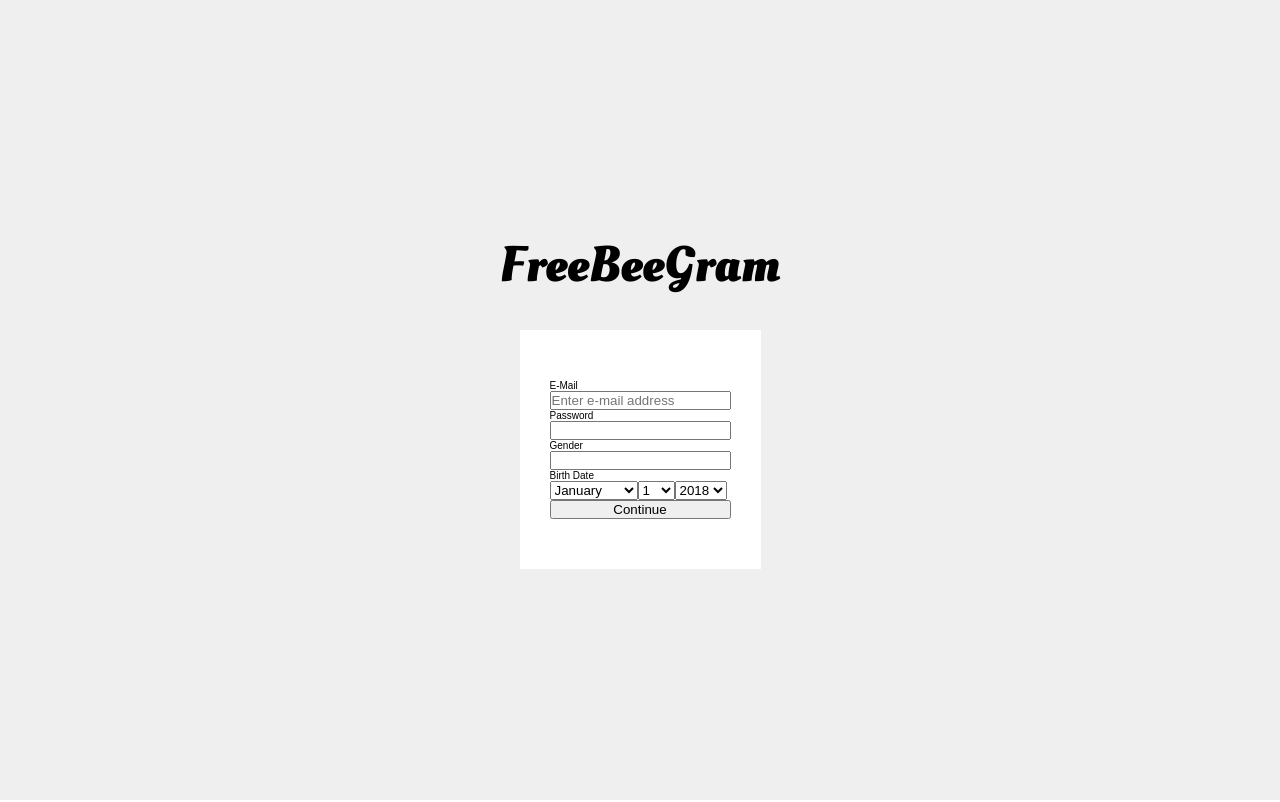
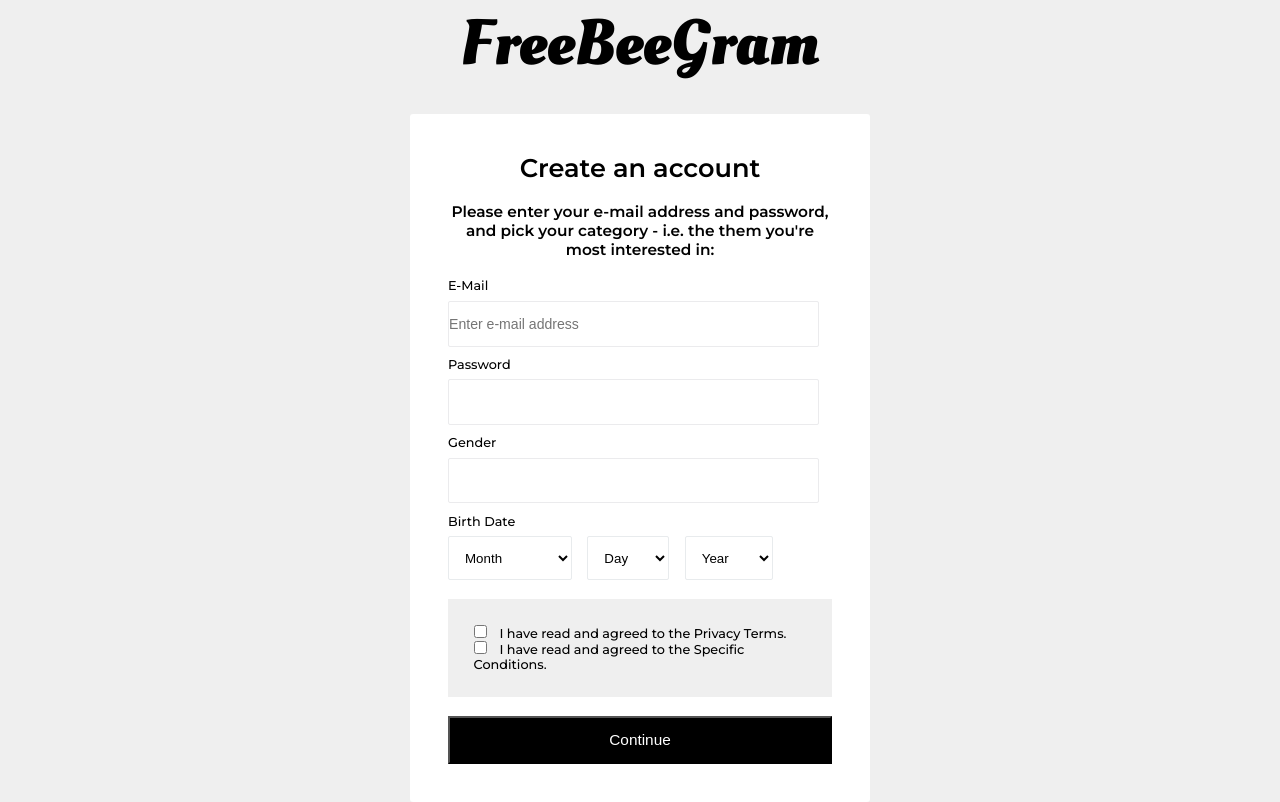
Before and after one commit to FreeBeeGram/FreeBeeGram, a React app in the folder client/: page / in a window 1280 px wide. Built offline with nearby package versions, Linux system fonts and the light colour scheme.

Commit message:
Finished basic styling for Apply section

```diff
--- a/client/src/App.css
+++ b/client/src/App.css
@@ -5,6 +5,6 @@
 }
 
 html {
-  font-size: 62.5%;
+  font-size: 80%;
   font-family: "Montserrat";
 }
--- a/client/src/components/Apply/Apply.css
+++ b/client/src/components/Apply/Apply.css
@@ -4,23 +4,96 @@
   justify-content: center;
   align-items: center;
   background-color: #efefef;
-  height: 100vh;
 }
 
 .Apply .Header {
   font-family: "Oleo Script";
   font-size: 5rem;
 }
+/* ---- Styling the form ---- */
 
 .Apply .FormContainer {
   background-color: #fff;
-  padding: 5rem 3rem;
-  margin-top: 3rem;
+  padding: 3rem 3rem;
+  margin-top: 2rem;
   display: flex;
   flex-direction: column;
+  width: 30%;
+  border-radius: 3px;
+  box-shadow: 0 1.5rem 4rem rgba(#000, 0.15);
 }
 
 .Apply .Form {
   display: flex;
   flex-direction: column;
 }
+/* ---- Form Header ---- */
+.Apply .FormHeader {
+  font-weight: 600;
+  flex-wrap: wrap;
+}
+
+.FormHeader .FormHeaderText {
+  font-size: 2rem;
+  margin-bottom: 1.5rem;
+  text-align: center;
+}
+
+.FormHeader .FormHeaderDesc {
+  font-size: 1.2rem;
+  margin-bottom: 1.5rem;
+  text-align: center;
+}
+/* ---- Form Labels and Inputs ---- */
+.Apply .FormLabels {
+  margin-bottom: 0.6rem;
+}
+
+.Apply .FormInput {
+  margin-bottom: 0.8rem;
+  height: 3.4rem;
+  font-size: 1.1rem;
+  color: #333;
+  border: 1px solid #ebebed;
+  border-radius: 2px;
+  cursor: auto;
+}
+
+.Apply .FormSelectContainer {
+  display: flex;
+}
+
+.Apply .FormSelect {
+  background-color: #fff;
+  border: 1px solid #e8ebed;
+  outline: 0;
+  border-radius: 2px;
+  height: 3.4rem !important;
+  line-height: 1.42;
+  padding: 6px 24px 6px 12px;
+  box-sizing: border-box;
+  cursor: pointer;
+  margin-bottom: 1.5rem;
+  margin-right: 1.2rem;
+}
+
+.Apply input {
+  margin-right: 1rem;
+}
+
+/* ---- Form Footer ---- */
+.Apply .TermsSection {
+  display: flex;
+  flex-direction: column;
+  padding: 2rem 2rem;
+  background-color: #efefef;
+  /* margin: 1.5rem; */
+}
+
+.Apply .FormButton {
+  margin-top: 1.5rem;
+  padding: 1rem 2rem;
+  background-color: #000;
+  color: #fff;
+  font-size: 1.2rem;
+}
--- a/client/src/components/Apply/Apply.js
+++ b/client/src/components/Apply/Apply.js
@@ -7,16 +7,21 @@ class Apply extends Component {
       <div className={styles.Apply}>
         <div className={styles.Header}>FreeBeeGram</div>
         <div className={styles.FormContainer}>
+          <div className={styles.FormHeader}>
+            <div className={styles.FormHeaderText}>Create an account</div>
+            <div className={styles.FormHeaderDesc}>Please enter your e-mail address and password, and pick your category - i.e. the them you're most interested in:</div>
+          </div>
           <form className={styles.Form}>
-            <label>E-Mail</label>
-            <input placeholder="Enter e-mail address"/>
-            <label>Password</label>
-            <input/>
-            <label>Gender</label>
-            <input/>
-            <label>Birth Date</label>
-            <div>
-              <select name="month">
+            <label className={styles.FormLabels}>E-Mail</label>
+            <input className={styles.FormInput} placeholder="Enter e-mail address"/>
+            <label className={styles.FormLabels}>Password</label>
+            <input className={styles.FormInput} />
+            <label className={styles.FormLabels}>Gender</label>
+            <input className={styles.FormInput} />
+            <label className={styles.FormLabels}>Birth Date</label>
+            <div className={styles.FormSelectContainer}>
+              <select className={styles.FormSelect} name="month">
+                <option selected disabled>Month</option>
                 <option value="january">January</option>
                 <option value="february">February</option>
                 <option value="march">March</option>
@@ -30,7 +35,8 @@ class Apply extends Component {
                 <option value="november">November</option>
                 <option value="december">December</option>
               </select>
-              <select name="day">
+              <select className={styles.FormSelect} name="day">
+                <option selected disabled>Day</option>
                 <option value="1">1</option>
                 <option value="2">2</option>
                 <option value="3">3</option>
@@ -62,11 +68,22 @@ class Apply extends Component {
                 <option value="30">30</option>
                 <option value="31">31</option>
               </select>
-              <select name="year">
+              <select className={styles.FormSelect} name="year">
+                <option selected disabled>Year</option>
                 <option value="2018">2018</option>
               </select>
             </div>
-            <button>Continue</button>
+            <div className={styles.TermsSection}>
+              <label>
+                <input type="checkbox"/>
+                I have read and agreed to the Privacy Terms.
+              </label>
+              <label>
+                <input type="checkbox"/>
+                I have read and agreed to the Specific Conditions.
+              </label>
+            </div>
+            <button className={styles.FormButton}>Continue</button>
           </form>
         </div>
       </div>
--- a/client/src/index.css
+++ b/client/src/index.css
@@ -1,5 +1,10 @@
-body {
+* {
   margin: 0;
   padding: 0;
-  font-family: sans-serif;
+  box-sizing: inherit;
 }
+
+html {
+  font-size: 80%;
+  font-family: "Montserrat";
+}
```
Lines whose indentation alone changed are shown as unchanged.
